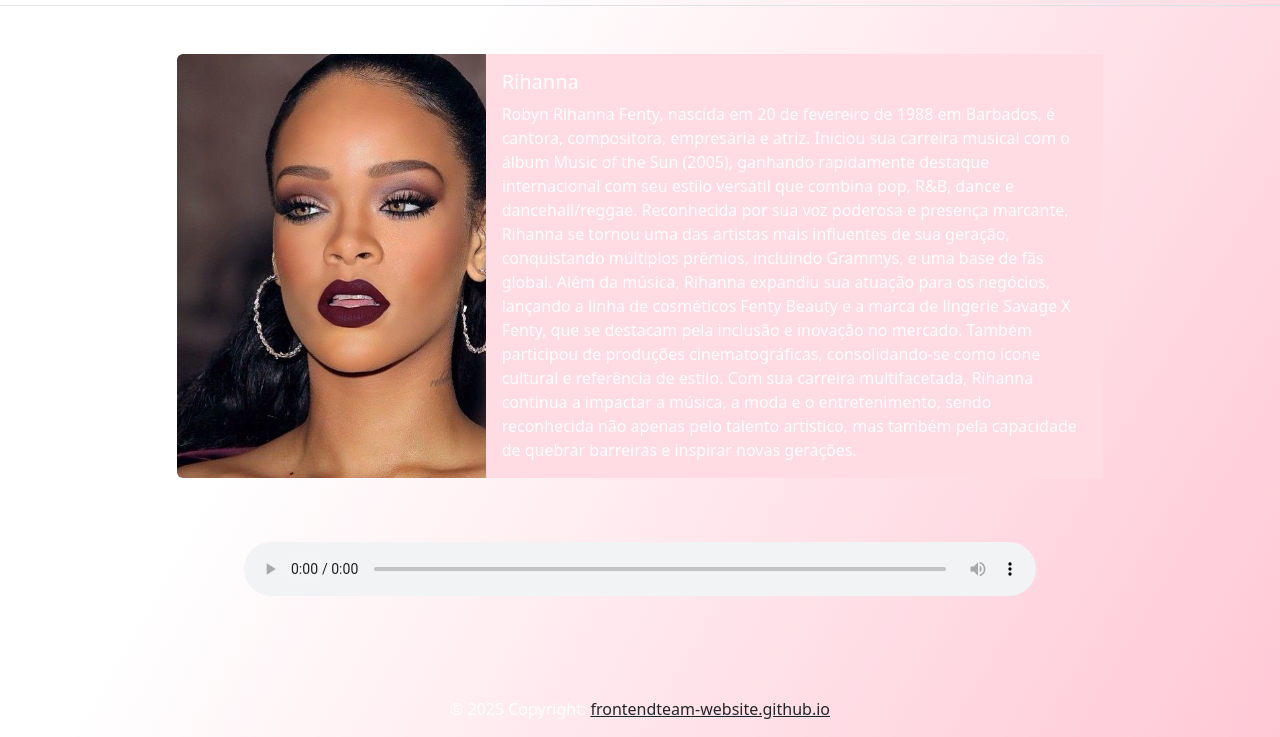
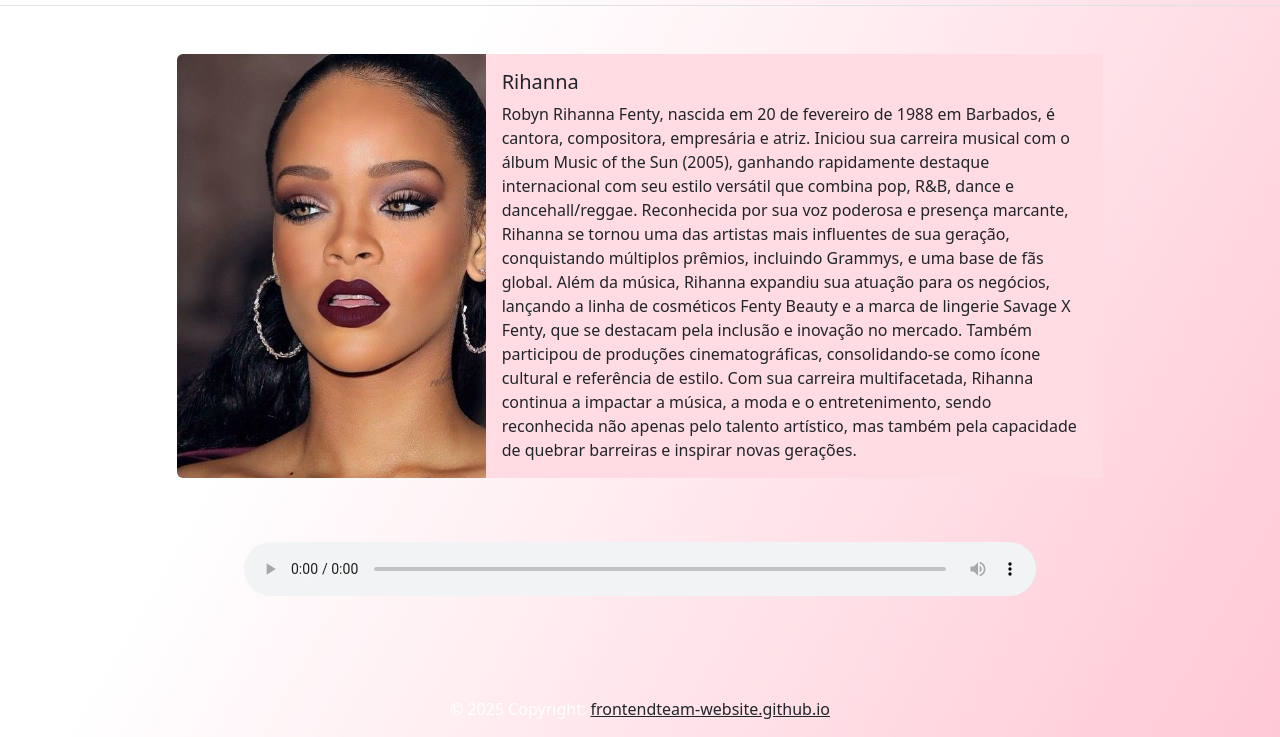
Before and after one commit to FRONTENDTEAM-WEBSITE/frontendteam-website.github.io, a plain HTML site: page CARDS/WHITE/rihanna.html in a window 1280 px wide. Shown: the part 63-800 px from the top of the page. Drawn offline with nearby package versions, Linux system fonts and the light colour scheme; some icons are missing; a web font is replaced by a local one.

Commit message:
Ajustes nos cards

```diff
--- a/CARDS/WHITE/rihanna.html
+++ b/CARDS/WHITE/rihanna.html
@@ -109,8 +109,8 @@
             </div>
             <div class="col-12 col-lg-8" id="cardBackground2">
               <div class="card-body d-flex flex-column">
-                <h5 class="card-title text-white">Rihanna</h5>
-                <p class="card-text text-white">
+                <h5 class="card-title text-text-black">Rihanna</h5>
+                <p class="card-text text-text-black">
                   Robyn Rihanna Fenty, nascida em 20 de fevereiro de 1988 em Barbados, é cantora, compositora, empresária e atriz. Iniciou sua carreira musical com o álbum Music of the Sun (2005), ganhando rapidamente destaque internacional com seu estilo versátil que combina pop, R&B, dance e dancehall/reggae. Reconhecida por sua voz poderosa e presença marcante, Rihanna se tornou uma das artistas mais influentes de sua geração, conquistando múltiplos prêmios, incluindo Grammys, e uma base de fãs global.
 
                     Além da música, Rihanna expandiu sua atuação para os negócios, lançando a linha de cosméticos Fenty Beauty e a marca de lingerie Savage X Fenty, que se destacam pela inclusão e inovação no mercado. Também participou de produções cinematográficas, consolidando-se como ícone cultural e referência de estilo. Com sua carreira multifacetada, Rihanna continua a impactar a música, a moda e o entretenimento, sendo reconhecida não apenas pelo talento artístico, mas também pela capacidade de quebrar barreiras e inspirar novas gerações.
```
Also changed, not shown: CARDS/WHITE/luan.html (+2 -2 lines).
